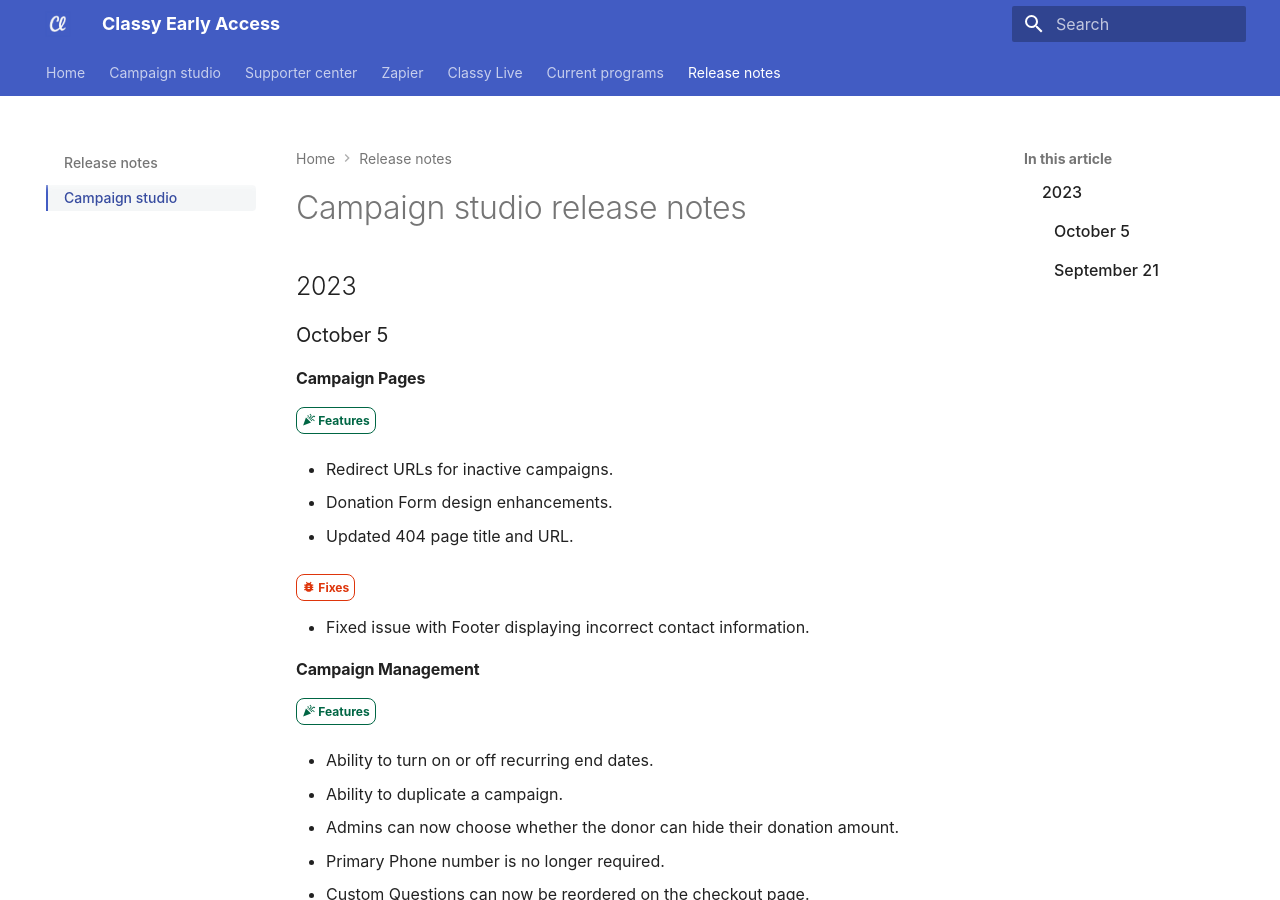
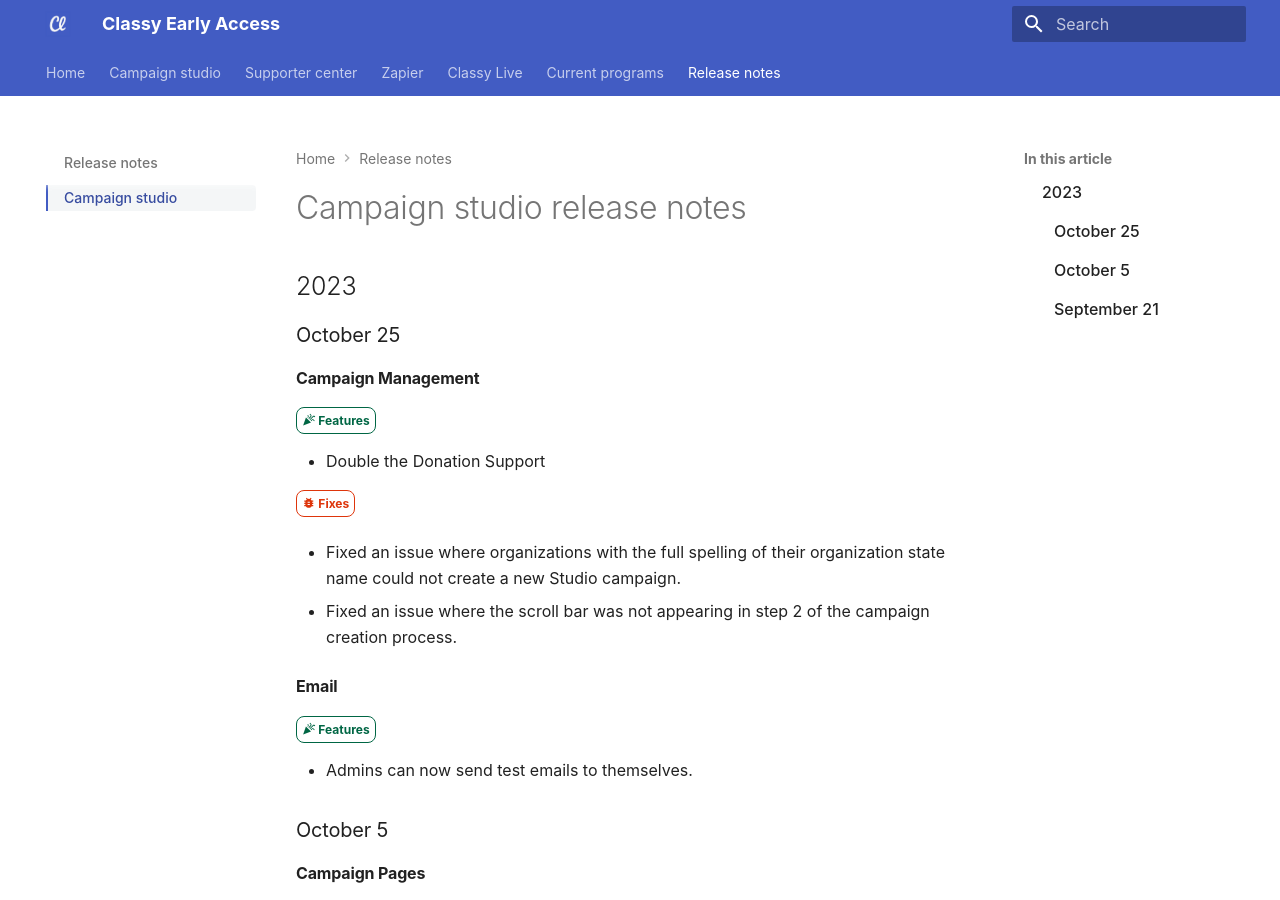
Before and after one commit to truj1ll0/mkdocs-help-center, an MkDocs documentation site: the page built from docs/release-notes/campaign-studio.md, in a window 1280 px wide and 900 px high. Built offline with MkDocs 1.6.1 and Material for MkDocs 9.7.7, drawn with Linux system fonts in a browser that asks for light colours; some web fonts are replaced.

Commit message:
Add Oct 25 release notes

```diff
--- a/docs/release-notes/campaign-studio.md
+++ b/docs/release-notes/campaign-studio.md
@@ -1,6 +1,26 @@
 # Campaign studio release notes
 
 ## 2023
+
+### October 25
+
+#### Campaign Management
+
+<span class="tag tag--feature">:material-party-popper: Features</span>
+
+- Double the Donation Support
+
+<span class="tag tag--bug">:material-bug: Fixes</span>
+
+- Fixed an issue where organizations with the full spelling of their organization state name could not create a new Studio campaign.
+
+- Fixed an issue where the scroll bar was not appearing in step 2 of the campaign creation process.
+
+#### Email
+
+<span class="tag tag--feature">:material-party-popper: Features</span>
+
+- Admins can now send test emails to themselves.
 
 ### October 5
 
```
